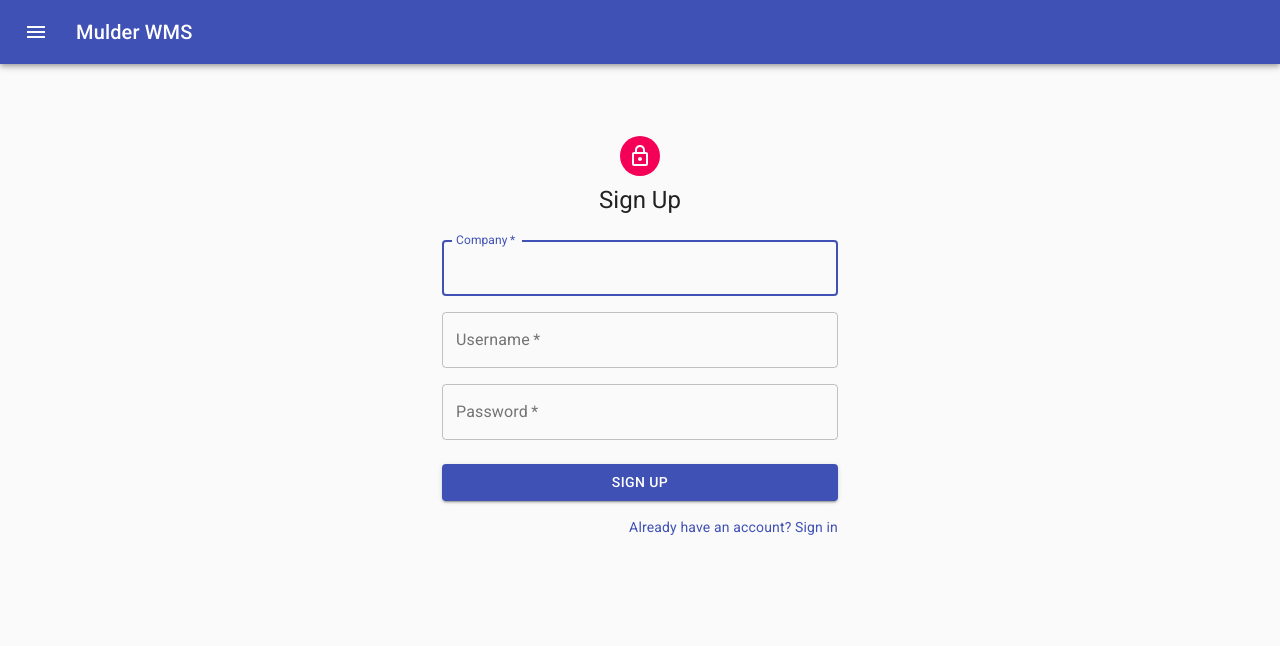
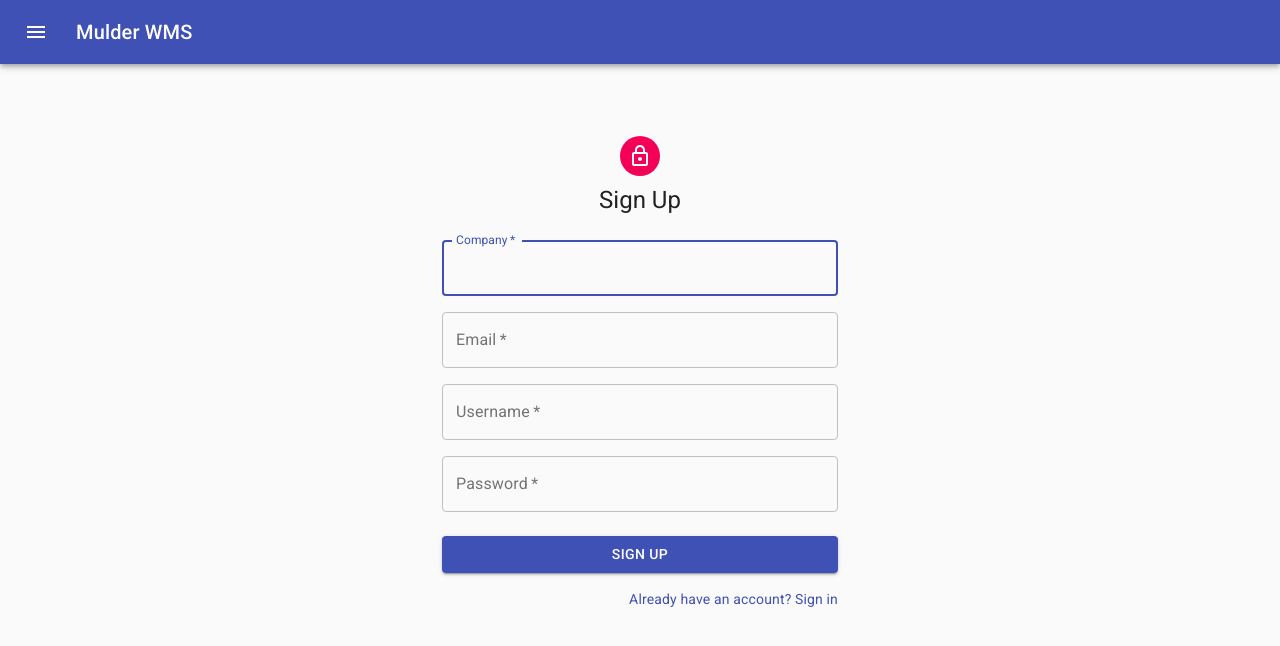
Before and after one commit to mulder-brewing/wms-client, a React (Create React App) app: page /signup in a window 1280 px wide. Shown: the top 646 px of the page. Built offline with nearby package versions, Linux system fonts and the light colour scheme.

Commit message:
Add email to sign up auth check start end

```diff
--- a/src/containers/SignIn/SignIn.js
+++ b/src/containers/SignIn/SignIn.js
@@ -40,9 +40,9 @@ const useStyles = makeStyles((theme) => ({
 export default function SignIn() {
     const classes = useStyles();
     const dispatch = useDispatch();
+    const isCheckingAuth = useSelector(authSelectors.isCheckingAuth);
     const isSignedIn = useSelector(authSelectors.isSignedIn);
     const isSignedUp = useSelector(authSelectors.isSignedUp);
-    const onSubmit = data => dispatch(authOperations.signIn(data.username, data.password));
     const { t } = useTranslation(['form']);
     const {
         errors,
@@ -52,6 +52,12 @@ export default function SignIn() {
     } = useForm({
         mode: 'onChange'
     });
+
+    if (isCheckingAuth) {
+        return null;
+    }
+
+    const onSubmit = data => dispatch(authOperations.signIn(data.username, data.password));
 
     return (
         <Container maxWidth="xs">
--- a/src/containers/SignUp/SignUp.js
+++ b/src/containers/SignUp/SignUp.js
@@ -58,7 +58,8 @@ const SignUp = () => {
         user: {
             username: data.username,
             password: data.password
-        }
+        },
+        email: data.email
     }));
 
     return (
@@ -96,6 +97,26 @@ const SignUp = () => {
                                 label={t('form:signup.company')}
                                 name="company_name"
                                 required
+                                variant="outlined"
+                            />
+                        </Grid>
+                        <Grid item>
+                            <TextField
+                                error={!!errors.email}
+                                fullWidth
+                                helperText={errors.email && errors.email.message}
+                                inputProps={{ maxLength: 255 }}
+                                inputRef={register({
+                                    pattern: {
+                                        value: /^[^\s@]+@[^\s@]+\.[^\s@]+$/,
+                                        message: t('form:validation.email')
+                                    },
+                                    required: true
+                                })}
+                                label={t('form:shared.email')}
+                                name="email"
+                                required
+                                type="email"
                                 variant="outlined"
                             />
                         </Grid>
--- a/src/store/auth/actions.js
+++ b/src/store/auth/actions.js
@@ -1,4 +1,8 @@
 import * as types from './types';
+
+export const authCheckEnd = () => ({
+    type: types.AUTH_CHECK_END
+});
 
 export const signIn = () => ({
     type: types.SIGN_IN
--- a/src/store/auth/operations.js
+++ b/src/store/auth/operations.js
@@ -15,6 +15,7 @@ export const authCheck = async dispatch => {
             dispatch(signOut);
         }
     }
+    dispatch(actions.authCheckEnd());
 }
 
 export const signIn = (username, password) => async dispatch => {
--- a/src/store/auth/reducer.js
+++ b/src/store/auth/reducer.js
@@ -1,12 +1,18 @@
 import * as types from './types';
 
 const initialState = {
+    isCheckingAuth: true,
     isSignedIn: false,
     isSignedUp: false
 };
 
 const authReducer = (state = initialState, action) => {
     switch(action.type) {
+        case types.AUTH_CHECK_END:
+            return {
+                ...state,
+                isCheckingAuth: false
+            };
         case types.SIGN_IN:
             return {
                 ...state,
--- a/src/store/auth/selectors.js
+++ b/src/store/auth/selectors.js
@@ -1,3 +1,5 @@
+export const isCheckingAuth = state => state.auth.isCheckingAuth;
+
 export const isSignedIn = state => state.auth.isSignedIn;
 
 export const isSignedUp = state => state.auth.isSignedUp;
--- a/src/store/auth/types.js
+++ b/src/store/auth/types.js
@@ -1,5 +1,6 @@
 const prefix = type => `AUTH.${type}`;
 
+export const AUTH_CHECK_END = prefix('AUTH_CHECK_END');
 export const SIGN_IN = prefix('SIGN_IN');
 export const SIGN_OUT = prefix('SIGN_OUT');
 export const SIGN_UP = prefix('SIGN_UP');
--- a/src/translations/en/form.json
+++ b/src/translations/en/form.json
@@ -3,7 +3,8 @@
         "auth": {
             "username": "Username",
             "password": "Password"
-        }
+        },
+        "email": "Email"
     },
     "signin": {
         "sign_up_instead": "Don't have an account? Sign Up",
@@ -18,6 +19,7 @@
         }
     },
     "validation": {
+        "email": "Please enter a valid email address",
         "minLength": "Must be at least {{minLength}} characters"
     }
 }
```
Also changed, not shown: 1 other file (tests, documents, lock files or other folders).
